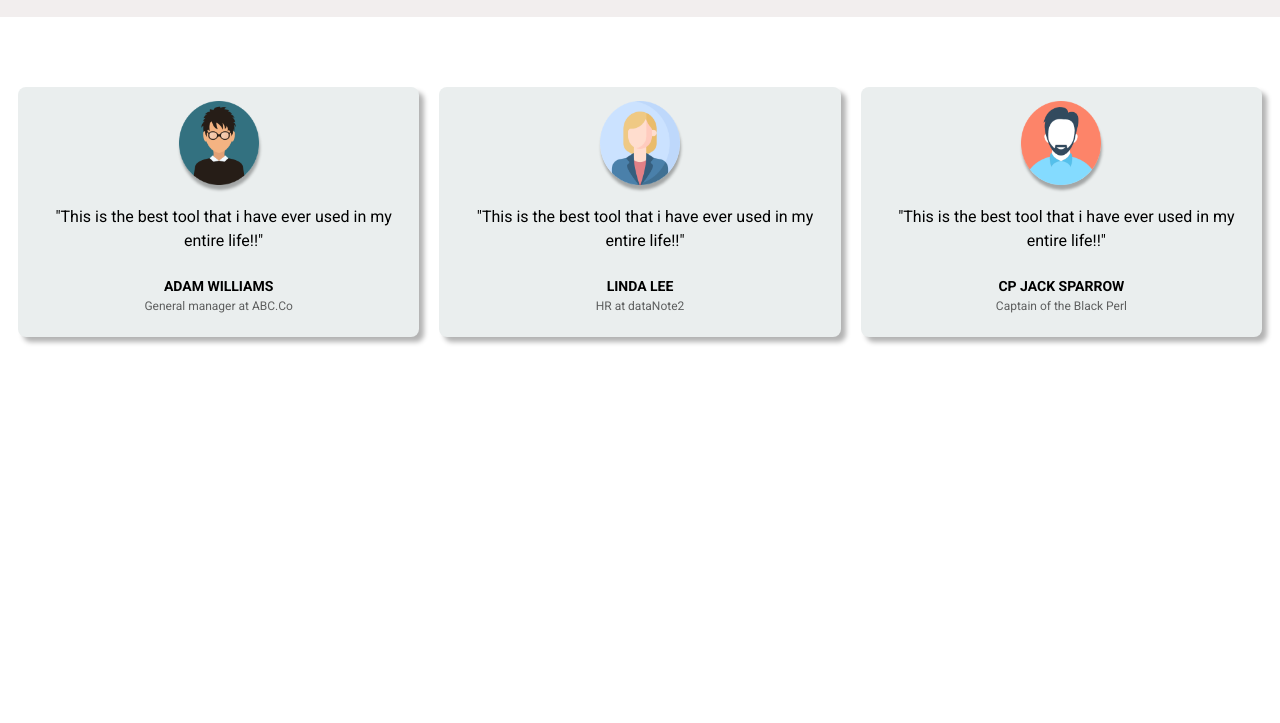
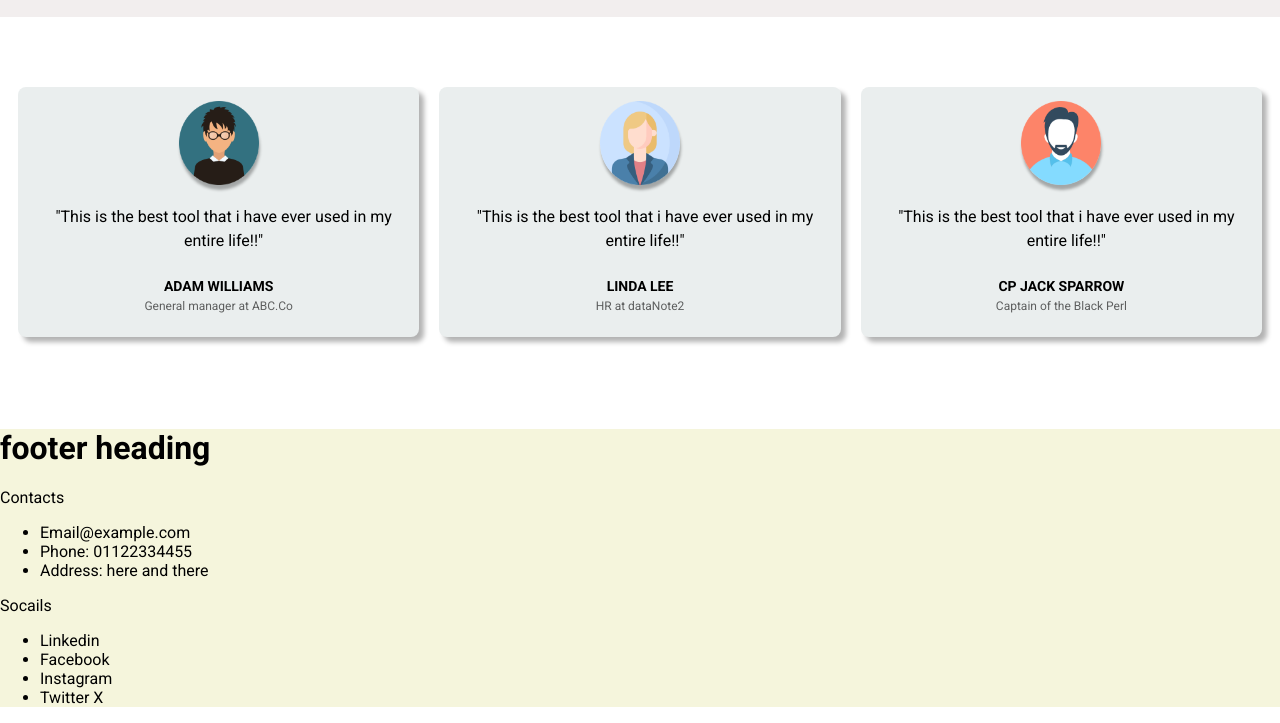
Before and after one commit to hassan388/website-project-1, a plain HTML site: page index.html in a window 1280 px wide. Shown: the part 1068-1791 px from the top of the page. Before the commit the page ends 1475 px from the top, so only its background shows below. Drawn offline with Linux system fonts and the light colour scheme.

Commit message:
footer still not working needs fixing

```diff
--- /dev/null
+++ b/Styles/about.css
@@ -0,0 +1,7 @@
+body{
+    margin: none;
+    padding: none;
+    font-family: "Roboto", system-ui;
+    height: 100vh;
+    background-color: rgb(125, 252, 250);
+}
--- /dev/null
+++ b/Styles/footer.css
@@ -0,0 +1,12 @@
+.footer{
+    margin: none;
+    padding: none;
+    font-family: "Roboto", system-ui;
+    height: auto;
+    width: 100%;
+    background-color: beige;
+    bottom:0;
+    margin-bottom: 0;
+    position: -webkit-sticky;
+    position: relative;
+}
--- /dev/null
+++ b/footer.html
@@ -0,0 +1,33 @@
+<!DOCTYPE html>
+<html lang="en">
+<head>
+    <meta charset="UTF-8">
+    <meta name="viewport" content="width=device-width, initial-scale=1.0">
+    <title>Document</title>
+    <link rel="stylesheet" href="styles/footer.css">
+</head>
+<body>
+        <footer class="footer">
+            <div class="footer_body">
+                <h1>footer heading</h1>
+                <div class="footer_contacts">
+                    <span>Contacts</span>
+                    <ul>
+                    <li>Email@example.com</li>
+                    <li>Phone: 01122334455</li>
+                    <li>Address: here and there</li>
+                    </ul>
+                </div>
+                <div class="footer_soc">
+                    <span>Socails</span>
+                    <ul>
+                        <li>Linkedin</li>
+                        <li>Facebook</li>
+                        <li>Instagram</li>
+                        <li>Twitter X</li>
+                    </ul>
+                </div>
+            </div>
+        </footer>
+</body>
+</html>
--- a/header.html
+++ b/header.html
@@ -14,8 +14,8 @@
 
         <navebar class="navebar" >
             <ul class="items">
-                <li><a href="#">HOME</a></li>
-                <li><a href="#">ABOUT</a></li>
+                <li><a href="index.html">HOME</a></li>
+                <li><a href="about.html">ABOUT</a></li>
                 <li><a href="#">SERVIVES</a></li>
                 <li><a href="#">CONTACT</a></li>
             </ul>
--- a/index.html
+++ b/index.html
@@ -99,6 +99,9 @@
         </section>
     </main>
 
+    <div class="footer_mian" id="common_footer">
+
+    </div>
 
 
     <script>
@@ -107,6 +110,12 @@
             .then(data => {
             document.getElementById('commom_header').innerHTML = data;
             });
+
+        fetch('footer.html')
+            .then(response => response.text())
+            .then(data => {
+            document.getElementById('common_footer').innerHTML = data;
+            });
     </script>
 </body>
 </html>
```
Also changed, not shown: about.html (added, +30 -0 lines).
